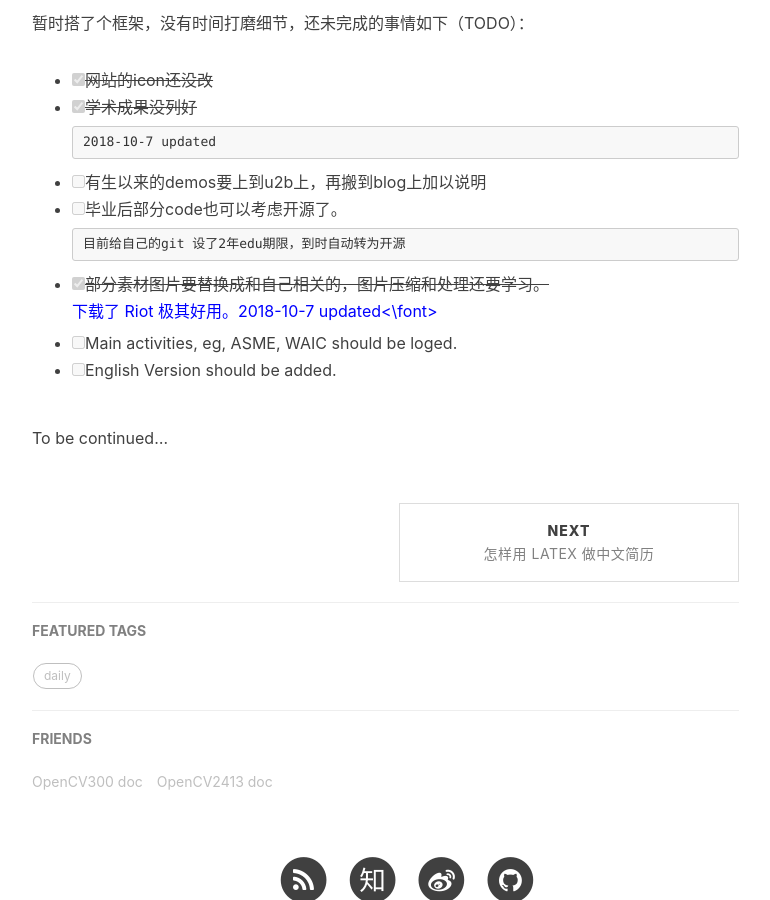
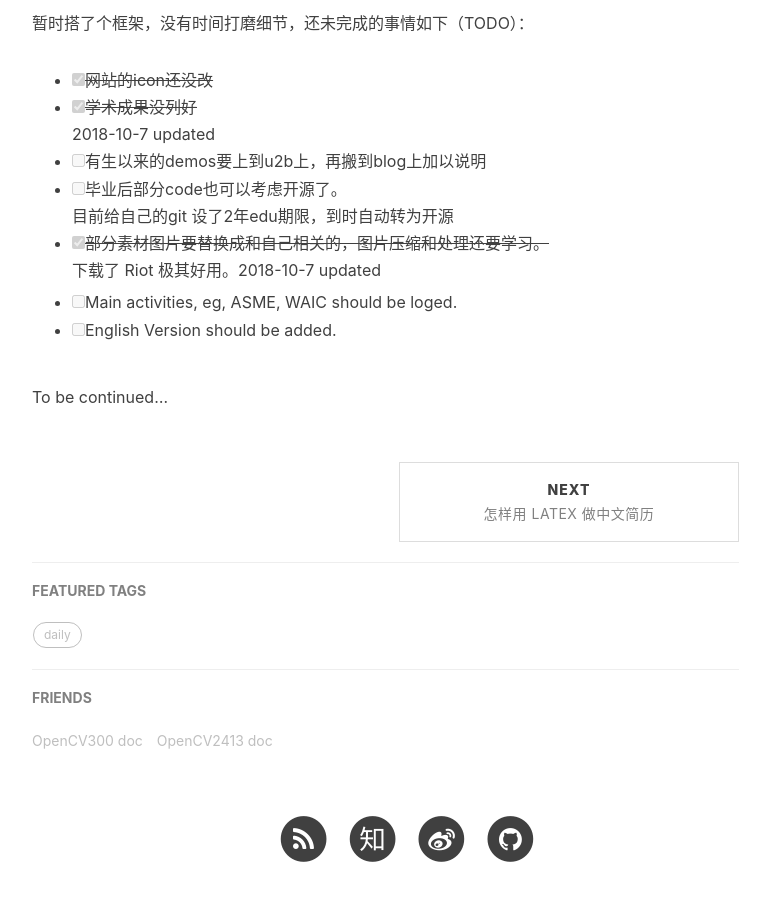
Before and after one commit to YXY1988/yxy1988.github.io, a Jekyll site: the page built from _posts/2018-10-02-Blog-开通啦.md, in a window 1280 px wide and 900 px high, scrolled down 620 px. Shown: the whole window, without its empty margins (233-1003 px from the left). Built offline with Jekyll 4.4.1, drawn with Linux system fonts in a browser that asks for light colours; nearby versions of some CDN libraries; comment, search, counter and statistics services are not loaded.

Commit message:
Update 2018-10-02-Blog-开通啦.md

```diff
--- a/_posts/2018-10-02-Blog-开通啦.md
+++ b/_posts/2018-10-02-Blog-开通啦.md
@@ -17,15 +17,13 @@ tags:
 暂时搭了个框架，没有时间打磨细节，还未完成的事情如下（TODO）：
 
 - [x] ~~网站的icon还没改~~
-- [x] ~~学术成果没列好~~
-
-	  2018-10-7 updated
+- [x] ~~学术成果没列好~~ <br>
+      2018-10-7 updated
 - [ ] 有生以来的demos要上到u2b上，再搬到blog上加以说明
-- [ ] 毕业后部分code也可以考虑开源了。
-
-	  目前给自己的git 设了2年edu期限，到时自动转为开源
+- [ ] 毕业后部分code也可以考虑开源了。<br>
+	目前给自己的git 设了2年edu期限，到时自动转为开源
 - [x] ~~部分素材图片要替换成和自己相关的，图片压缩和处理还要学习。~~<br>
-      <font color =blue>下载了 Riot 极其好用。2018-10-7 updated<\font>
+      下载了 Riot 极其好用。2018-10-7 updated
 
 - [ ] Main activities, eg, ASME, WAIC should be loged.
 - [ ] English Version should be added.
```
